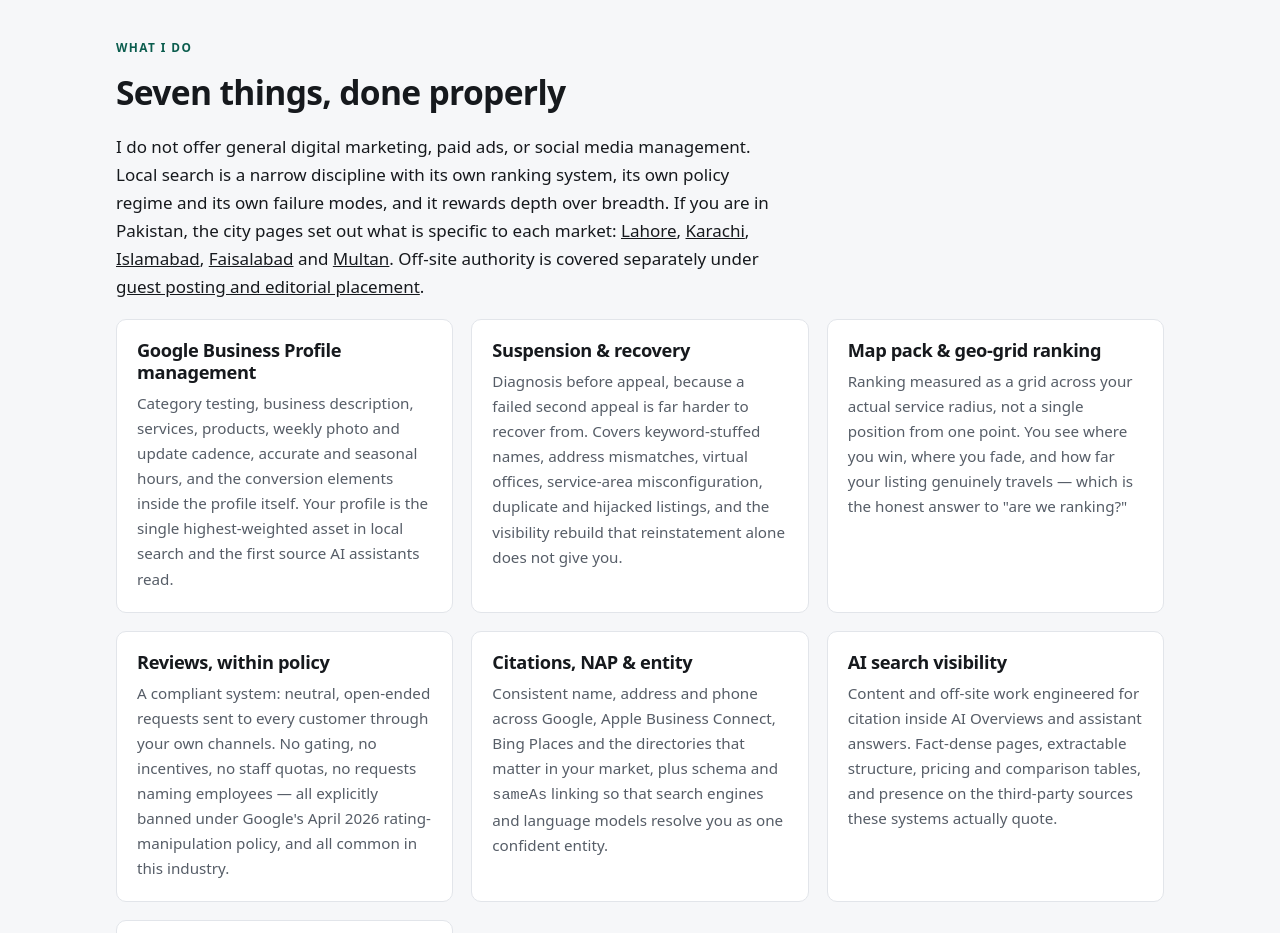
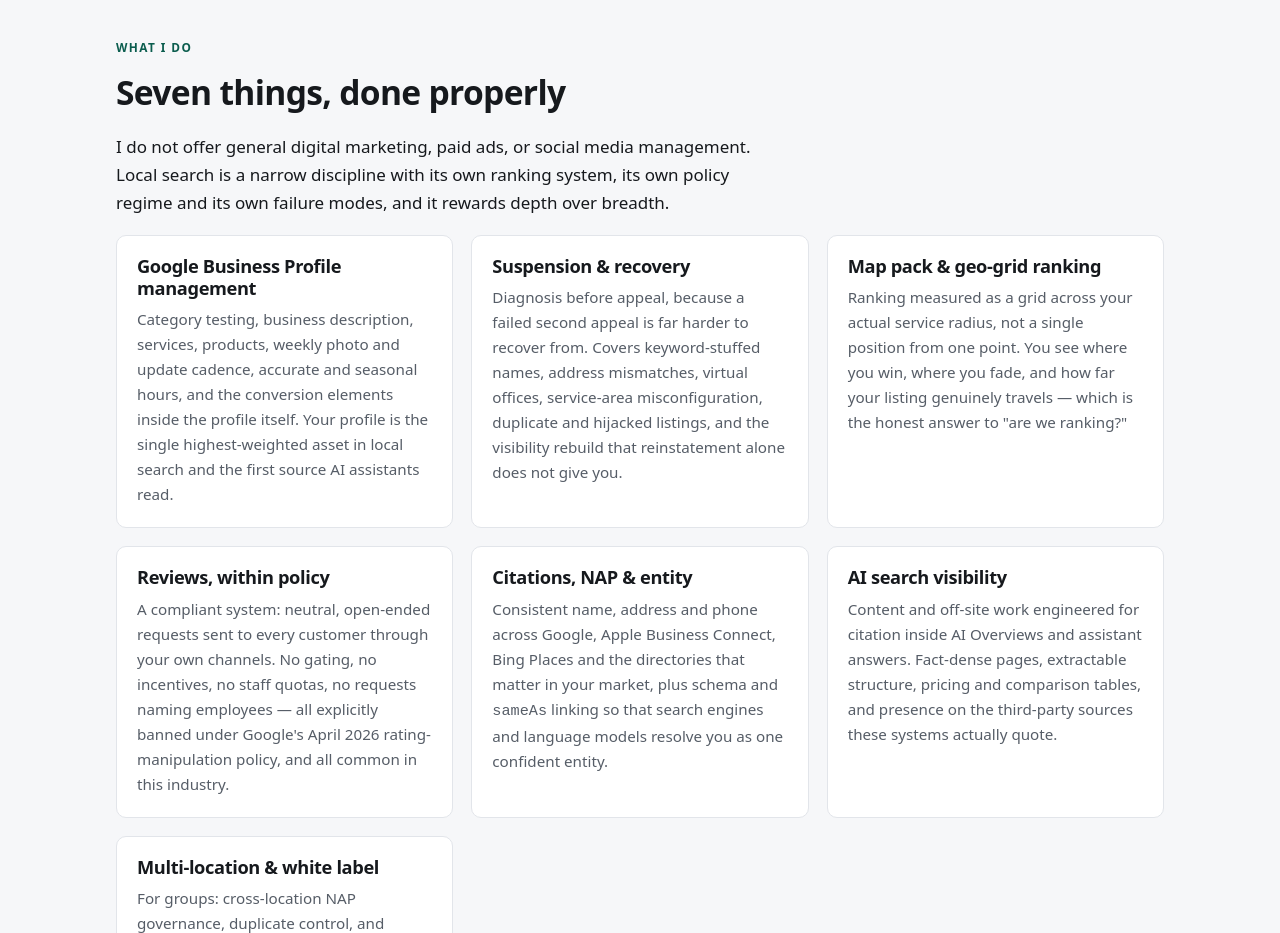
Before and after one commit to abbasid9276-spec/waseem-local-seo, a Next.js app: page / in a window 1280 px wide. Shown: the part 4440-5373 px from the top of the page. Built offline with nearby package versions, Linux system fonts and the light colour scheme.

Commit message:
Update page.js

```diff
--- a/app/page.js
+++ b/app/page.js
@@ -205,18 +205,7 @@ export default function Home() {
               I do not offer general digital marketing, paid ads, or social media
               management. Local search is a narrow discipline with its own ranking
               system, its own policy regime and its own failure modes, and it rewards
-              depth over breadth. If you are in Pakistan, the city pages set out what
-              is specific to each market:{" "}
-              <a href="/local-seo-services-in-lahore">Lahore</a>,{" "}
-              <a href="/local-seo-services-in-karachi">Karachi</a>,{" "}
-              <a href="/local-seo-services-in-islamabad">Islamabad</a>,{" "}
-              <a href="/local-seo-services-in-faisalabad">Faisalabad</a> and{" "}
-              <a href="/local-seo-services-in-multan">Multan</a>. Off-site authority is
-              covered separately under{" "}
-              <a href="/guest-posting-services-in-pakistan">
-                guest posting and editorial placement
-              </a>
-              .
+              depth over breadth.
             </p>
             <div className="grid g3">
               <div className="card">
```
